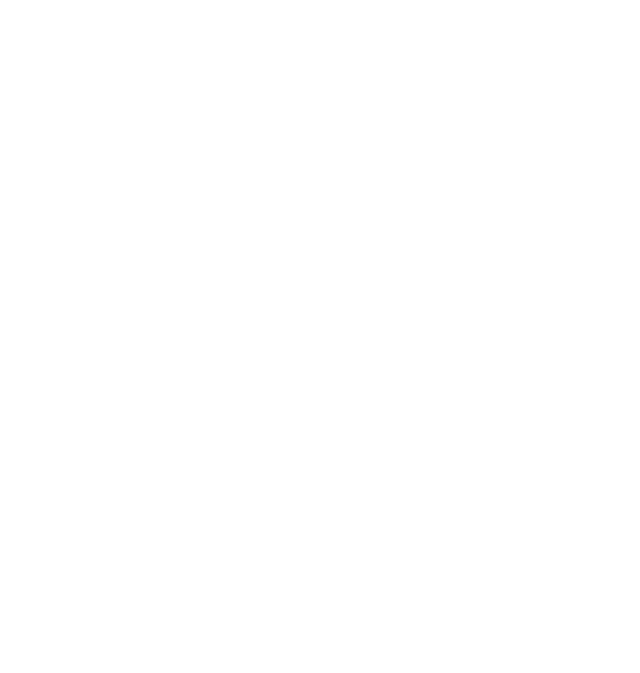
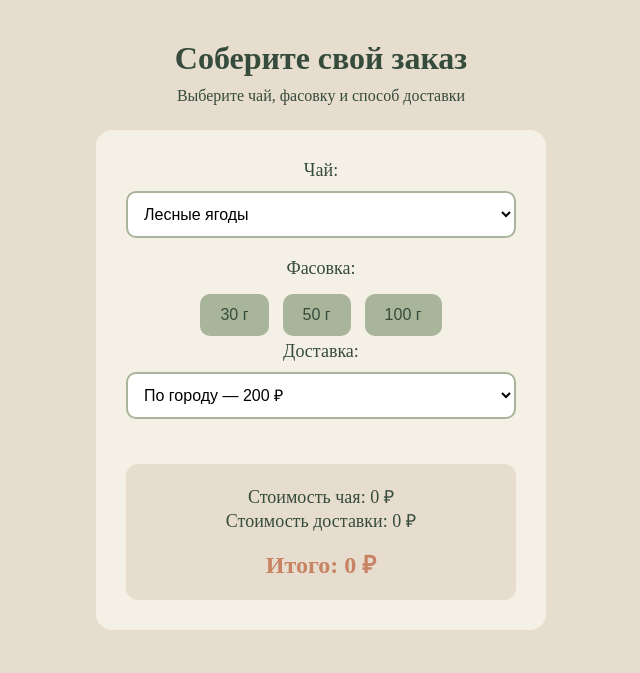
Before and after one commit to bhvishuk/shop_tea, a plain HTML site: page index.html in a window 1280 px wide. Shown: the whole page, without its empty margins (319-959 px from the left). Drawn offline with Linux system fonts and the light colour scheme.

Commit message:
calulator

```diff
--- /dev/null
+++ b/css/style.css
@@ -0,0 +1,94 @@
+* {
+    margin: 0;
+    padding: 0;
+    box-sizing: border-box;
+}
+
+:root {
+    --sage: #A8B59A;
+    --terracotta: #C78363;
+    --sand: #E7DDCE;
+}
+
+body {
+    background-color: #E7DDCE;
+}
+
+.calculator {
+    background-color: var(--sand);
+    padding: 40px;
+    border-radius: 20px;
+    text-align: center;
+}
+
+.calculator h2 {
+    color: #354B3B;
+    font-size: 32px;
+    margin-bottom: 10px;
+}
+
+.calculator > p {
+    color: #354B3B;
+    margin-bottom: 25px;
+}
+
+.calculator-box {
+    background-color: #F5F0E6;
+    padding: 30px;
+    border-radius: 16px;
+    max-width: 450px;
+    margin: 0 auto;
+}
+
+.calculator-box label,
+.calculator-box > p {
+    display: block;
+    color: #354B3B;
+    font-size: 18px;
+    margin-bottom: 10px;
+}
+
+.calculator-box select {
+    width: 100%;
+    padding: 12px;
+    margin-bottom: 20px;
+    border: 2px solid var(--sage);
+    border-radius: 10px;
+    background-color: white;
+    font-size: 16px;
+}
+
+.calculator-box button {
+    background-color: var(--sage);
+    color: #354B3B;
+    border: none;
+    padding: 12px 20px;
+    margin: 5px;
+    border-radius: 10px;
+    font-size: 16px;
+    cursor: pointer;
+    transition: 0.3s;
+}
+
+.calculator-box button:hover {
+    background-color: var(--terracotta);
+    color: white;
+}
+
+.result {
+    margin-top: 25px;
+    padding: 20px;
+    background-color: var(--sand);
+    border-radius: 12px;
+}
+
+.result p {
+    color: #354B3B;
+    font-size: 18px;
+}
+
+.result h3 {
+    color: var(--terracotta);
+    font-size: 24px;
+    margin-top: 15px;
+}
--- a/index.html
+++ b/index.html
@@ -1,11 +1,49 @@
 <!DOCTYPE html>
 <html lang="ru">
+
 <head>
     <meta charset="UTF-8">
     <meta name="viewport" content="width=device-width, initial-scale=1.0">
+    <link rel="stylesheet" href="css/style.css">
     <title>Магазин чая</title>
+
 </head>
+
 <body>
+    <section class='calculator' id='calculator'>
+        <h2>Соберите свой заказ</h2>
+        <p>Выберите чай, фасовку и способ доставки</p>
 
+        <div class='calculator-box'>
+
+            <label for='tea'>Чай:</label>
+            <select id='tea'>
+                <option value='350'>Лесные ягоды</option>
+                <option value='400'>Тёплый имбирь</option>
+                <option value='500'>Лавандовый вечер</option>
+            </select>
+
+            <p>Фасовка:</p>
+
+            <button class='weight' id='weight30'>30 г</button>
+            <button class='weight' id='weight50'>50 г</button>
+            <button class='weight' id='weight100'>100 г</button>
+
+            <label for='delivery'>Доставка:</label>
+            <select id='delivery'>
+                <option value='200'>По городу — 200 ₽</option>
+                <option value='350'>По стране — 350 ₽</option>
+                <option value='0'>Самовывоз — 0 ₽</option>
+            </select>
+
+            <div class='result'>
+                <p>Стоимость чая: <span id='tea-price'>0</span> ₽</p>
+                <p>Стоимость доставки: <span id='delivery-price'>0</span> ₽</p>
+                <h3>Итого: <span id='total'>0</span> ₽</h3>
+            </div>
+        </div>
+    </section>
+    <script src="js/script.js"></script>
 </body>
+
 </html>
--- /dev/null
+++ b/js/script.js
@@ -0,0 +1,70 @@
+const tea = document.getElementById("tea");
+const delivery = document.getElementById("delivery");
+
+const teaPrice = document.getElementById("tea-price");
+const deliveryPrice = document.getElementById("delivery-price");
+const total = document.getElementById("total");
+
+const weight30 = document.getElementById("weight30");
+const weight50 = document.getElementById("weight50");
+const weight100 = document.getElementById("weight100");
+
+let selectedWeight = 100;
+
+weight30.addEventListener('click', () => {
+    selectedWeight = 30;
+    const pricePer100 = Number(tea.value);
+    const teaCost = pricePer100 * selectedWeight / 100;
+
+    teaPrice.textContent = teaCost;
+
+    const deliveryCost = Number(delivery.value);
+    deliveryPrice.textContent = deliveryCost;
+    total.textContent = teaCost + deliveryCost;
+});
+
+weight50.addEventListener('click', () => {
+    selectedWeight = 50;
+    const pricePer100 = Number(tea.value);
+    const teaCost = pricePer100 * selectedWeight / 100;
+
+    teaPrice.textContent = teaCost;
+
+    const deliveryCost = Number(delivery.value);
+    deliveryPrice.textContent = deliveryCost;
+    total.textContent = teaCost + deliveryCost;
+});
+
+weight100.addEventListener('click', () => {
+    selectedWeight = 100;
+    const pricePer100 = Number(tea.value);
+    const teaCost = pricePer100 * selectedWeight / 100;
+
+    teaPrice.textContent = teaCost;
+
+    const deliveryCost = Number(delivery.value);
+    deliveryPrice.textContent = deliveryCost;
+    total.textContent = teaCost + deliveryCost;
+});
+
+tea.addEventListener('change', () => {
+    const pricePer100 = Number(tea.value);
+    const teaCost = pricePer100 * selectedWeight / 100;
+
+    teaPrice.textContent = teaCost;
+
+    const deliveryCost = Number(delivery.value);
+    deliveryPrice.textContent = deliveryCost;
+    total.textContent = teaCost + deliveryCost;
+});
+
+delivery.addEventListener('change', () => {
+    const pricePer100 = Number(tea.value);
+    const teaCost = pricePer100 * selectedWeight / 100;
+
+    teaPrice.textContent = teaCost;
+
+    const deliveryCost = Number(delivery.value);
+    deliveryPrice.textContent = deliveryCost;
+    total.textContent = teaCost + deliveryCost;
+});
```
